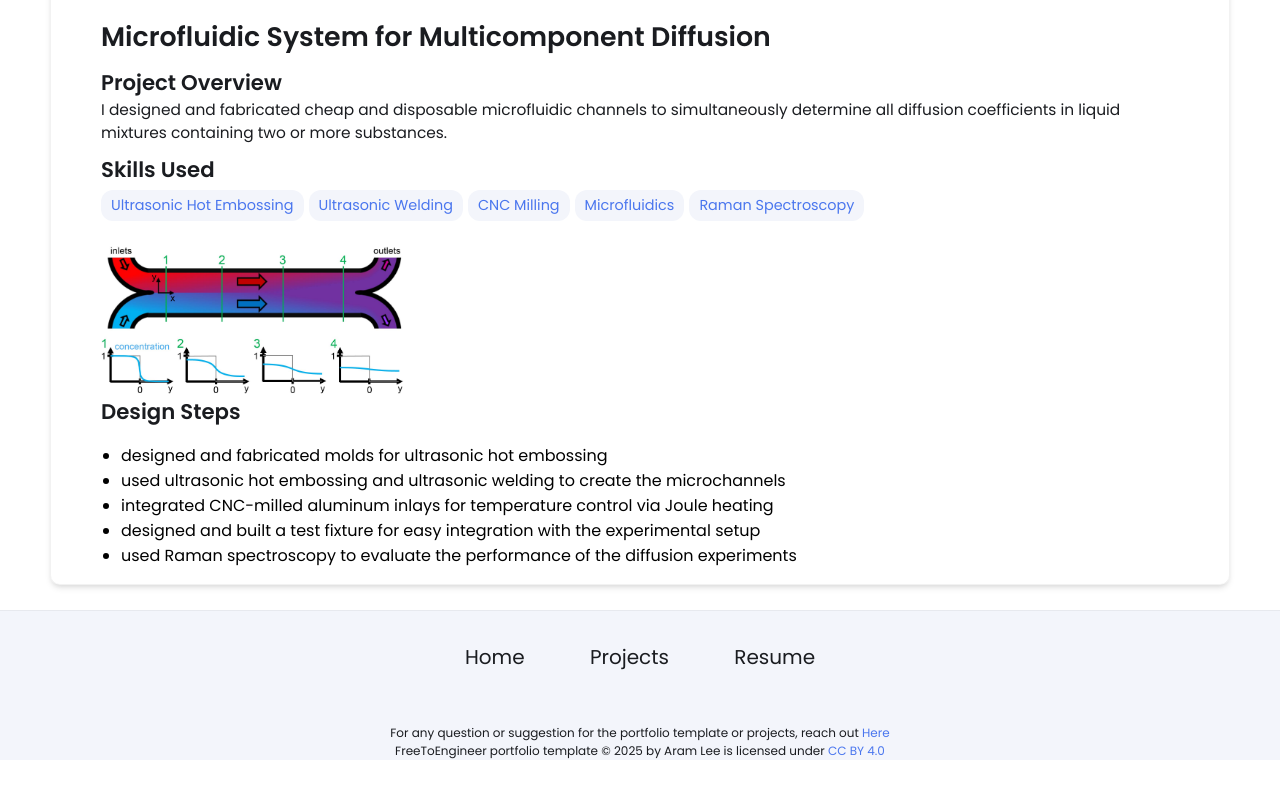
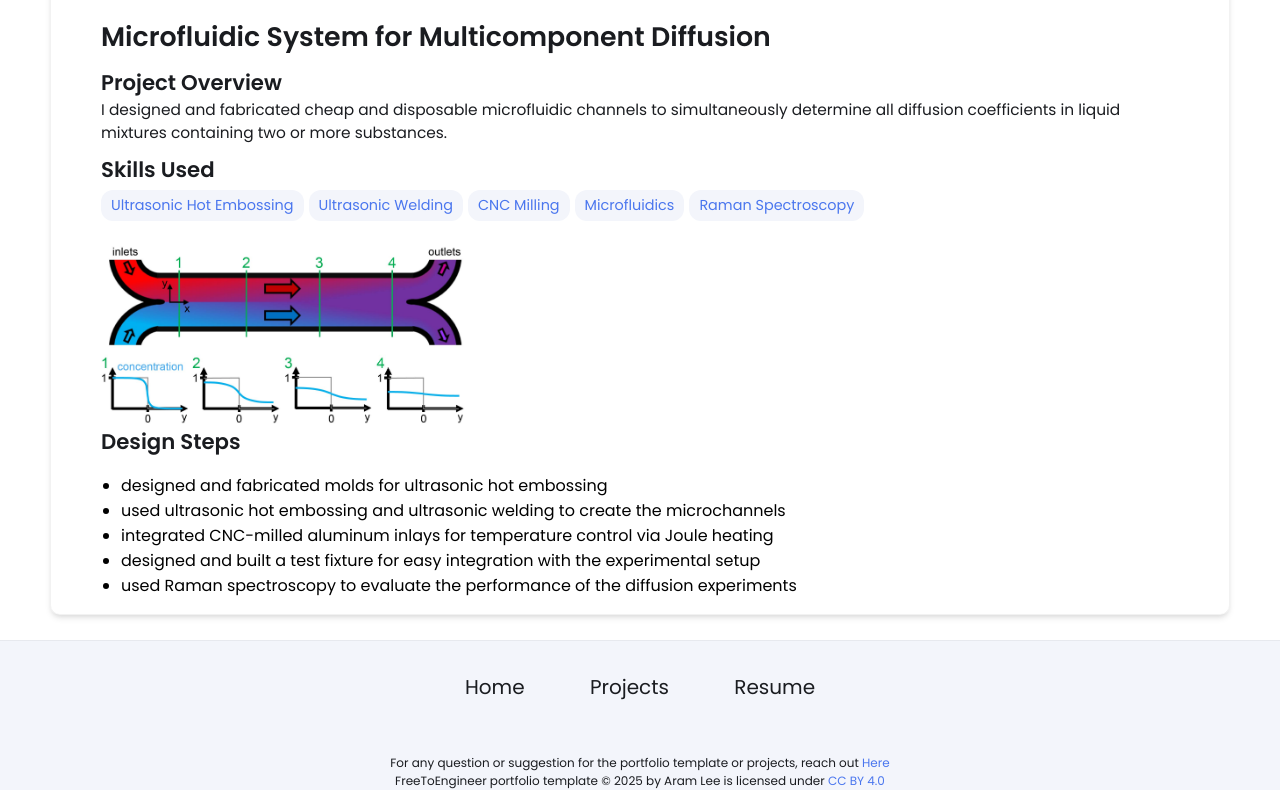
Before and after one commit to HagenGress/HagenGress.github.io, a Jekyll site: the page built from _projects/microfluidic-channel/index.md, in a window 1280 px wide. Shown: the part 490-1280 px from the top of the page. Built offline with Jekyll 4.4.1, drawn with Linux system fonts in a browser that asks for light colours; before the commit the page ends 1250 px from its top, so only the background shows below that.

Commit message:
Update index.md

```diff
--- a/_projects/microfluidic-channel/index.md
+++ b/_projects/microfluidic-channel/index.md
@@ -12,7 +12,7 @@
 main-image: /Diffusion_Microchannel.png
 ---
 
-{% include image-gallery.html images="Abb2-5.jpg" height="150" alignment="right"%}
+{% include image-gallery.html images="Abb2-5.jpg" height="180" alignment="right" %}
 
 ## Design Steps
 - designed and fabricated molds for ultrasonic hot embossing
```
